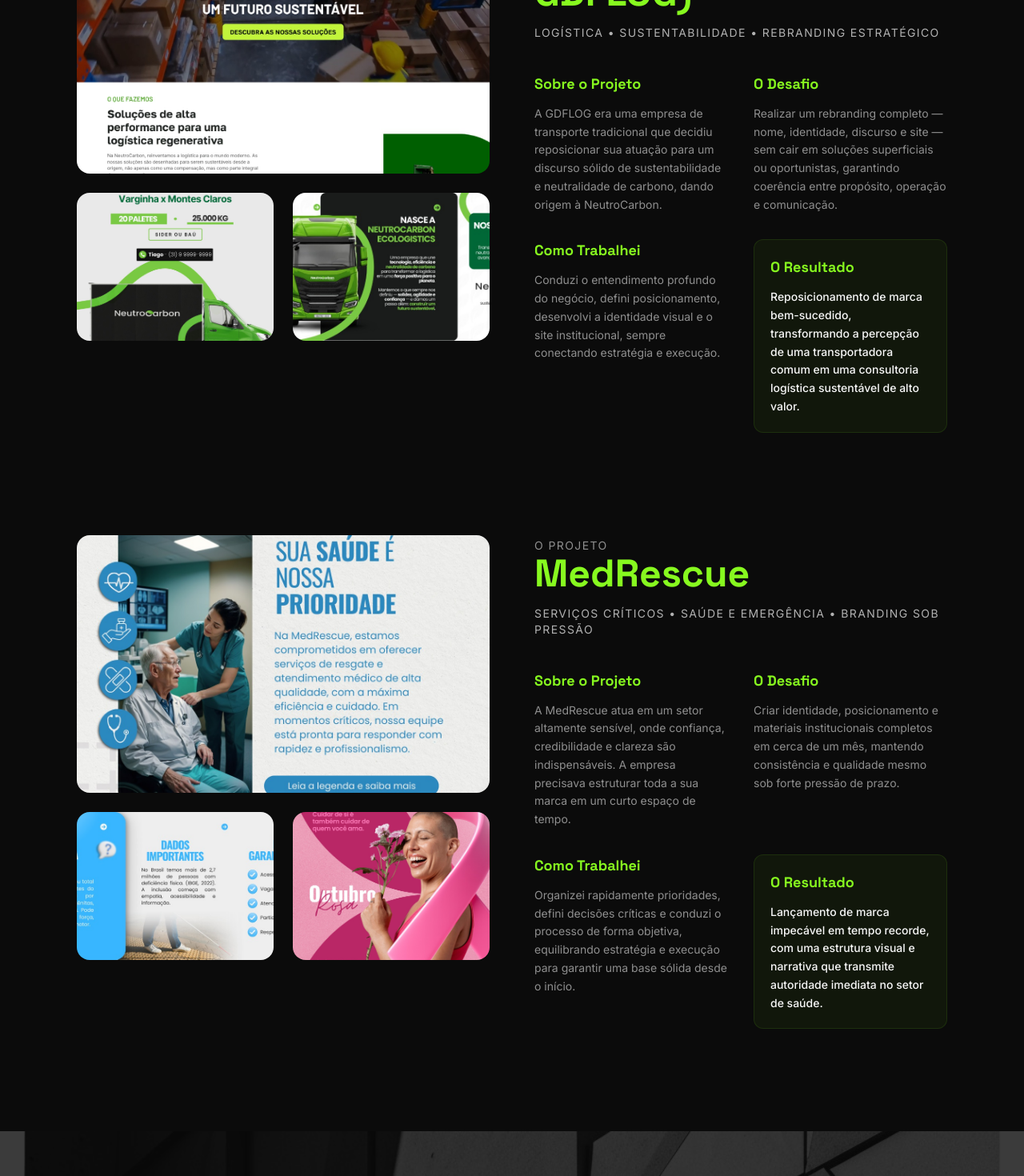
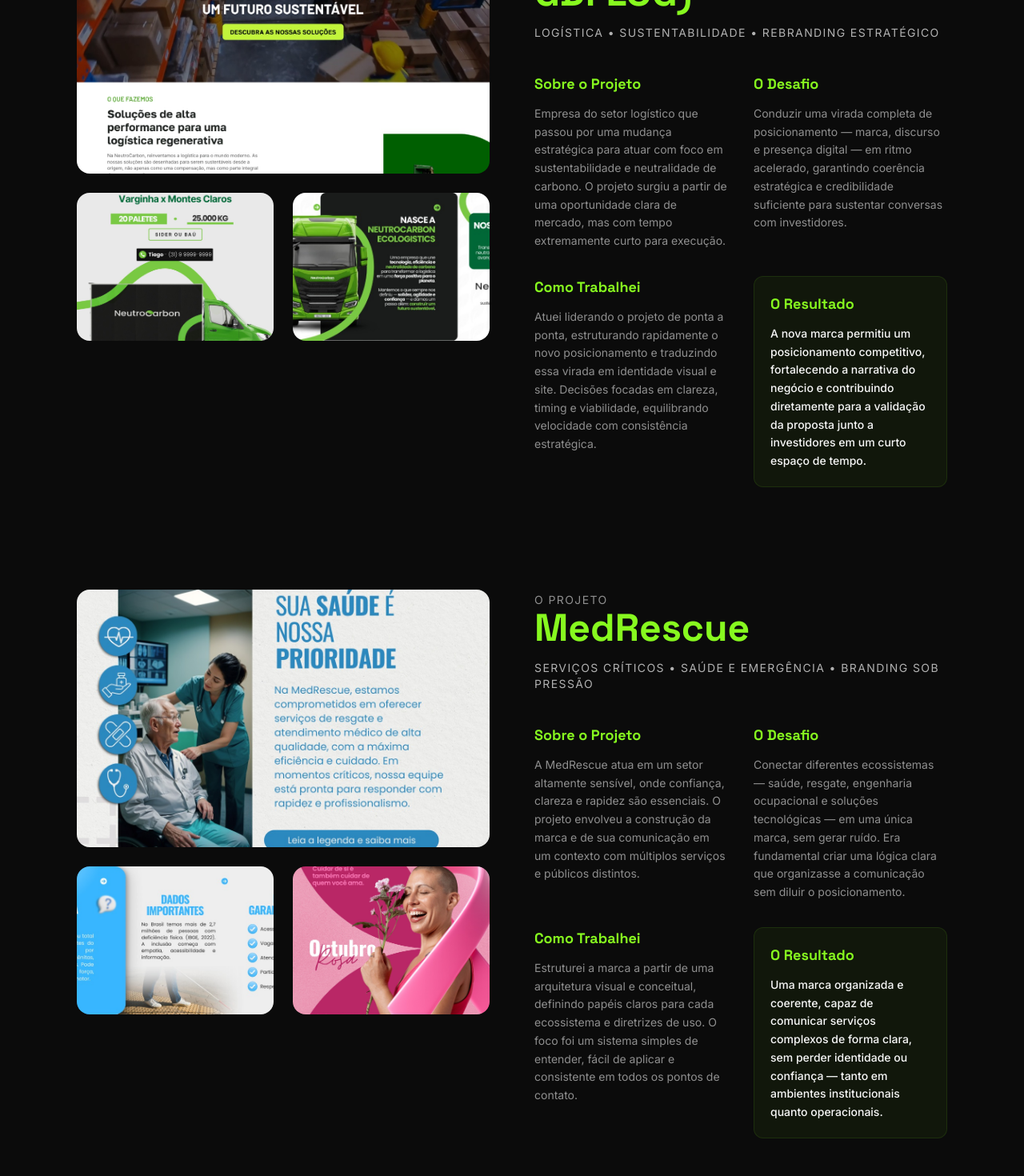
Before and after one commit to caiquenaimi/portifolio-Bryan-Hansel, a Next.js app: page / in a window 1280 px wide. Shown: the part 4880-6350 px from the top of the page at 80% size. Built offline with nearby package versions, Linux system fonts and the light colour scheme.

Commit message:
atualiza o componente Projects com descrições mais claras e detalhadas dos projetos, melhorando a comunicação dos desafios, abordagens e resultados

```diff
--- a/components/projects.tsx
+++ b/components/projects.tsx
@@ -2,7 +2,6 @@
 
 import { motion } from "framer-motion";
 import Image from "next/image";
-import { ArrowUpRight } from "lucide-react";
 
 const projects = [
   {
@@ -26,13 +25,13 @@ const projects = [
     segment: "Logística • Sustentabilidade • Rebranding estratégico",
     image: "/neutrocarbon.jpg",
     about:
-      "A GDFLOG era uma empresa de transporte tradicional que decidiu reposicionar sua atuação para um discurso sólido de sustentabilidade e neutralidade de carbono, dando origem à NeutroCarbon.",
+      "Empresa do setor logístico que passou por uma mudança estratégica para atuar com foco em sustentabilidade e neutralidade de carbono. O projeto surgiu a partir de uma oportunidade clara de mercado, mas com tempo extremamente curto para execução.",
     challenge:
-      "Realizar um rebranding completo — nome, identidade, discurso e site — sem cair em soluções superficiais ou oportunistas, garantindo coerência entre propósito, operação e comunicação.",
+      "Conduzir uma virada completa de posicionamento — marca, discurso e presença digital — em ritmo acelerado, garantindo coerência estratégica e credibilidade suficiente para sustentar conversas com investidores.",
     approach:
-      "Conduzi o entendimento profundo do negócio, defini posicionamento, desenvolvi a identidade visual e o site institucional, sempre conectando estratégia e execução.",
+      "Atuei liderando o projeto de ponta a ponta, estruturando rapidamente o novo posicionamento e traduzindo essa virada em identidade visual e site. Decisões focadas em clareza, timing e viabilidade, equilibrando velocidade com consistência estratégica.",
     result:
-      "Reposicionamento de marca bem-sucedido, transformando a percepção de uma transportadora comum em uma consultoria logística sustentável de alto valor.",
+      "A nova marca permitiu um posicionamento competitivo, fortalecendo a narrativa do negócio e contribuindo diretamente para a validação da proposta junto a investidores em um curto espaço de tempo.",
     link: "https://behance.net/SEU-LINK",
   },
   {
@@ -41,13 +40,13 @@ const projects = [
     segment: "Serviços críticos • Saúde e emergência • Branding sob pressão",
     image: "/medrescue.jpg",
     about:
-      "A MedRescue atua em um setor altamente sensível, onde confiança, credibilidade e clareza são indispensáveis. A empresa precisava estruturar toda a sua marca em um curto espaço de tempo.",
+      "A MedRescue atua em um setor altamente sensível, onde confiança, clareza e rapidez são essenciais. O projeto envolveu a construção da marca e de sua comunicação em um contexto com múltiplos serviços e públicos distintos.",
     challenge:
-      "Criar identidade, posicionamento e materiais institucionais completos em cerca de um mês, mantendo consistência e qualidade mesmo sob forte pressão de prazo.",
+      "Conectar diferentes ecossistemas — saúde, resgate, engenharia ocupacional e soluções tecnológicas — em uma única marca, sem gerar ruído. Era fundamental criar uma lógica clara que organizasse a comunicação sem diluir o posicionamento.",
     approach:
-      "Organizei rapidamente prioridades, defini decisões críticas e conduzi o processo de forma objetiva, equilibrando estratégia e execução para garantir uma base sólida desde o início.",
+      "Estruturei a marca a partir de uma arquitetura visual e conceitual, definindo papéis claros para cada ecossistema e diretrizes de uso. O foco foi um sistema simples de entender, fácil de aplicar e consistente em todos os pontos de contato.",
     result:
-      "Lançamento de marca impecável em tempo recorde, com uma estrutura visual e narrativa que transmite autoridade imediata no setor de saúde.",
+      "Uma marca organizada e coerente, capaz de comunicar serviços complexos de forma clara, sem perder identidade ou confiança — tanto em ambientes institucionais quanto operacionais.",
     link: "https://behance.net/SEU-LINK",
   },
 ];
```
